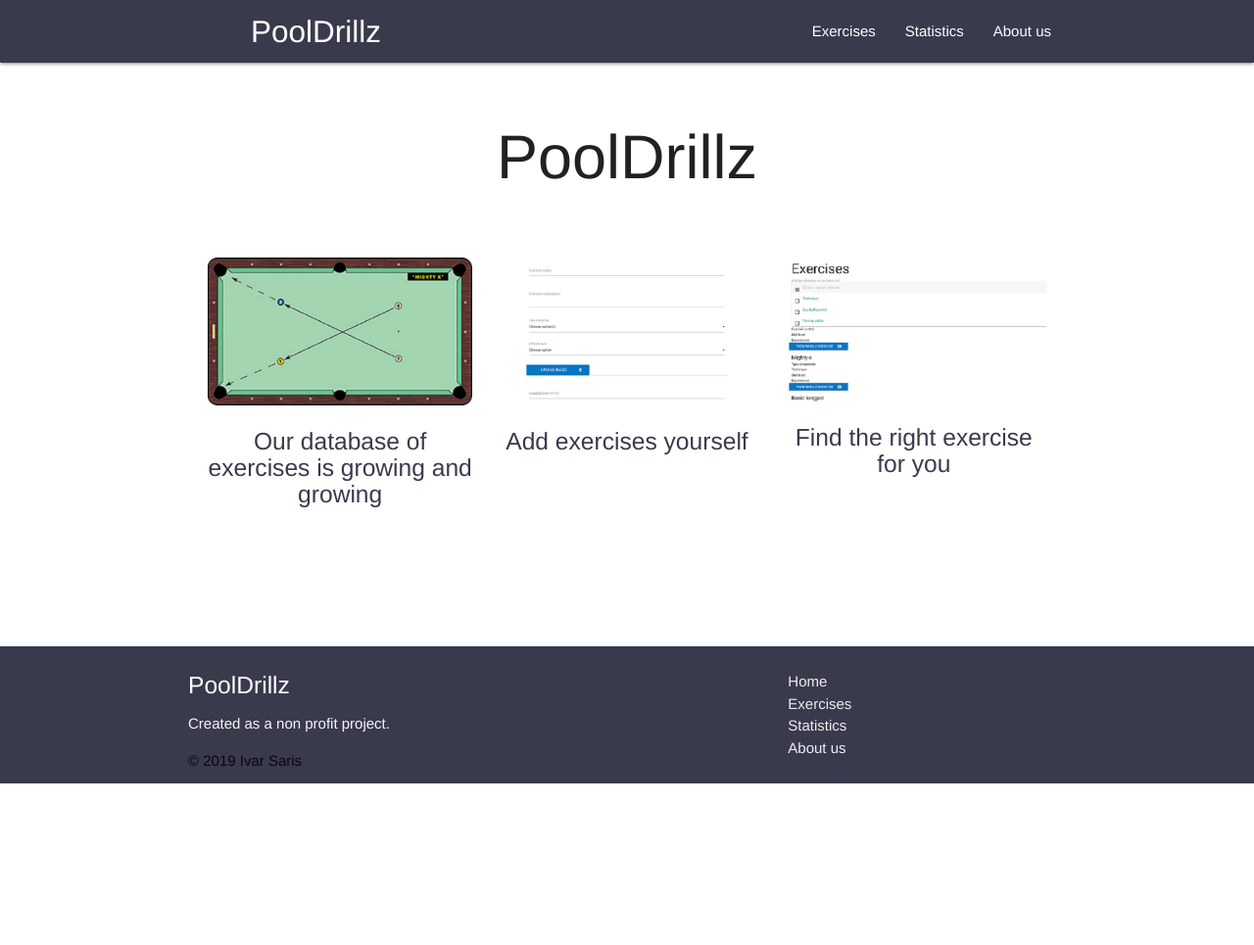
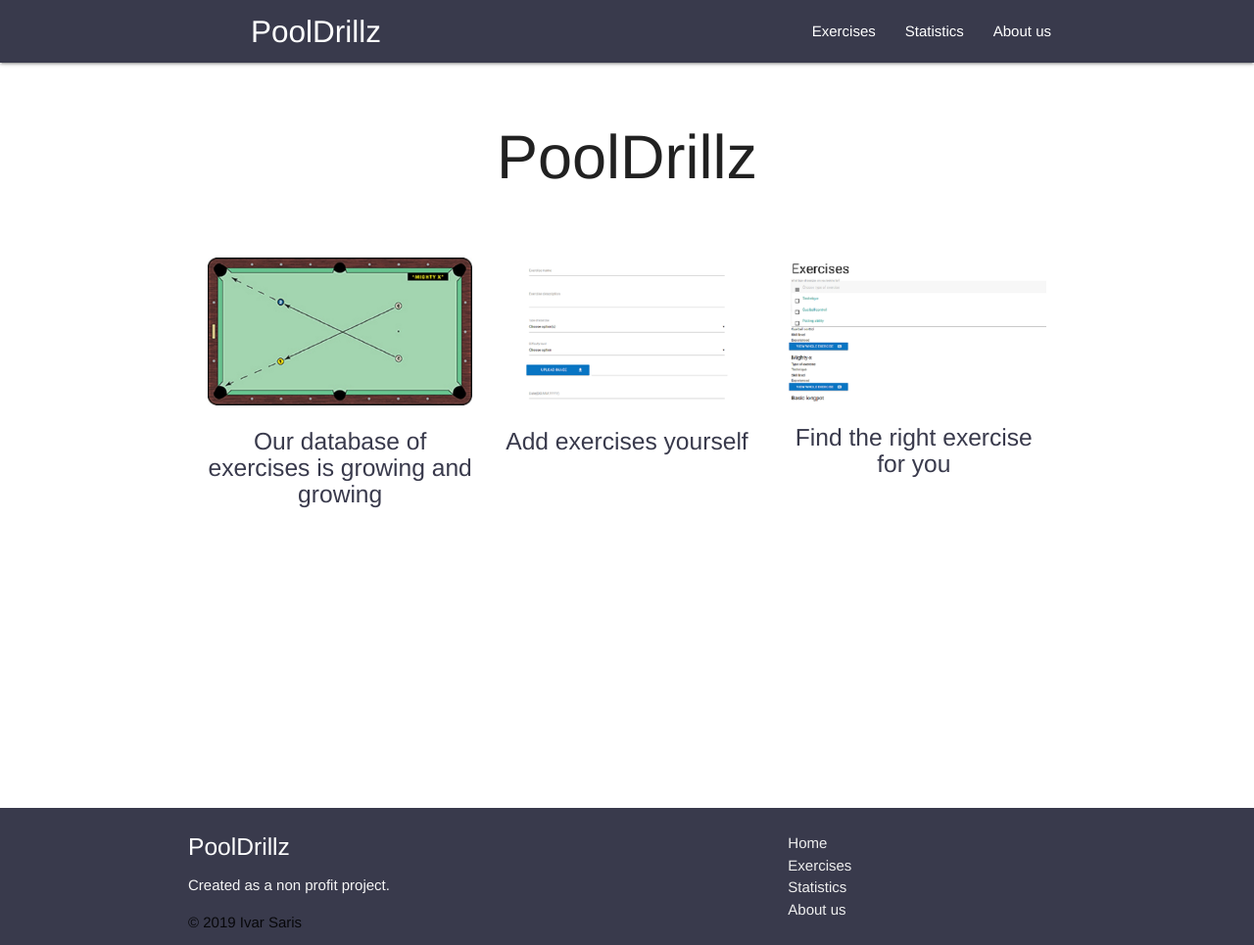
Before and after one commit to ivarsaris/PoolDrillz-MS2, a Flask app: page / in a window 1280 px wide. Shown: the whole page at 98% size. Run offline with Flask 2, Linux system fonts and the light colour scheme; some libraries are stand-ins or nearby versions.

Commit message:
fixed footer to bottom of page

```diff
--- a/static/css/style.css
+++ b/static/css/style.css
@@ -1,4 +1,11 @@
 /* all pages */
+
+html {
+    /* Set min-height to 100% to make sure
+    the footer sticks to the bottom */
+    min-height: 100%;
+    position: relative;
+}
 
 img {
     align-content: center;
@@ -44,7 +51,7 @@ nav .brand-logo {
 body {
     height: 100%;
     font-family: Helvetica;
-    /* footer height is 65px */
+    /* footer height is 140px */
     margin: 0 0 140px;
     padding-bottom: 25px;
 }
@@ -54,9 +61,6 @@ body {
   min-height: 100vh;
 }
 
-#content-wrap {
-  padding-bottom: 180px;
-}
 
 footer {
    position: absolute;
--- a/templates/base.html
+++ b/templates/base.html
@@ -17,7 +17,6 @@
 
 <body>
 	<div id="page-container">
-		<div id="content-wrap">
 		<!--navbar fixed to top, so it can always be seen by the user. The user navigates through the pages
         with links in the navbar-->
 		<div class="navbar-fixed">
@@ -45,7 +44,6 @@
 		{% block content %}
 		{% endblock %}
 		<!-- empty container keeps content from being displayed behind the footer -->
-		</div>
 	</div>
 	<footer>
 		<div class="container">
```
Lines whose indentation alone changed are shown as unchanged.
